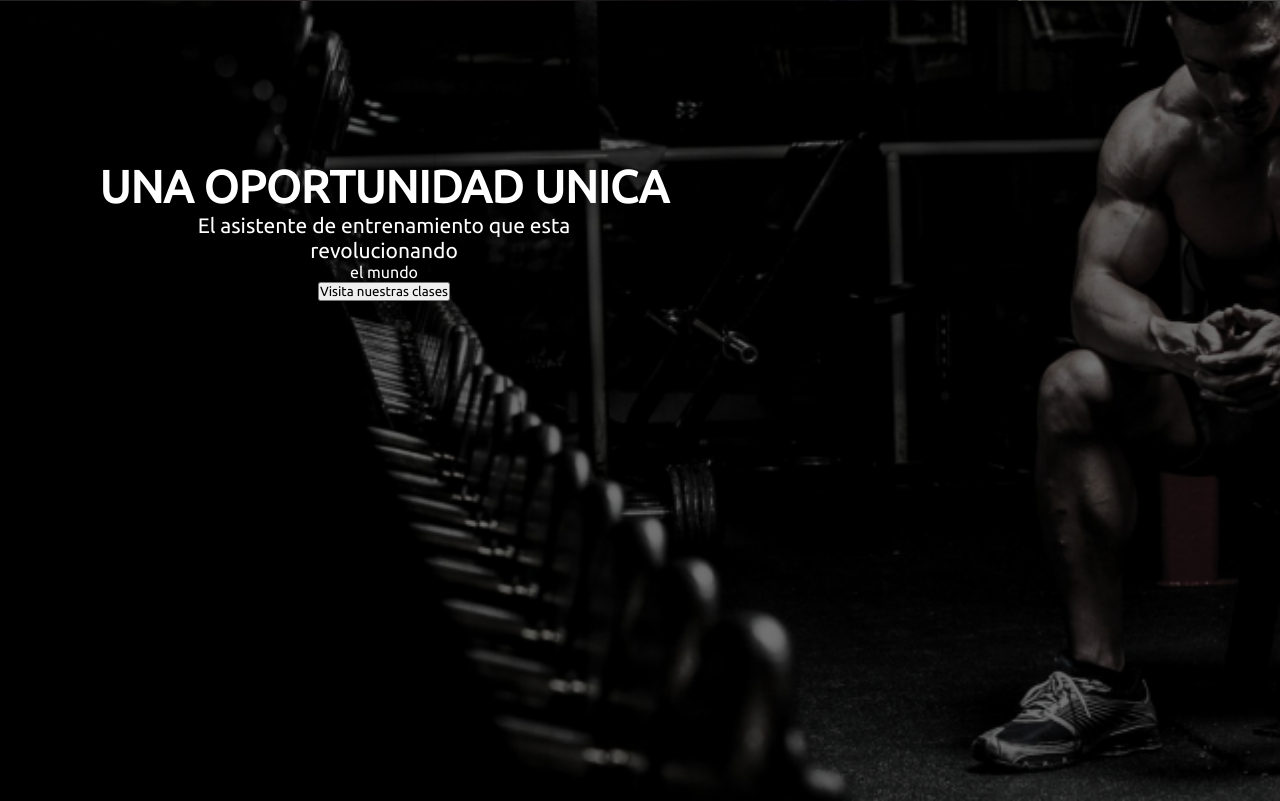
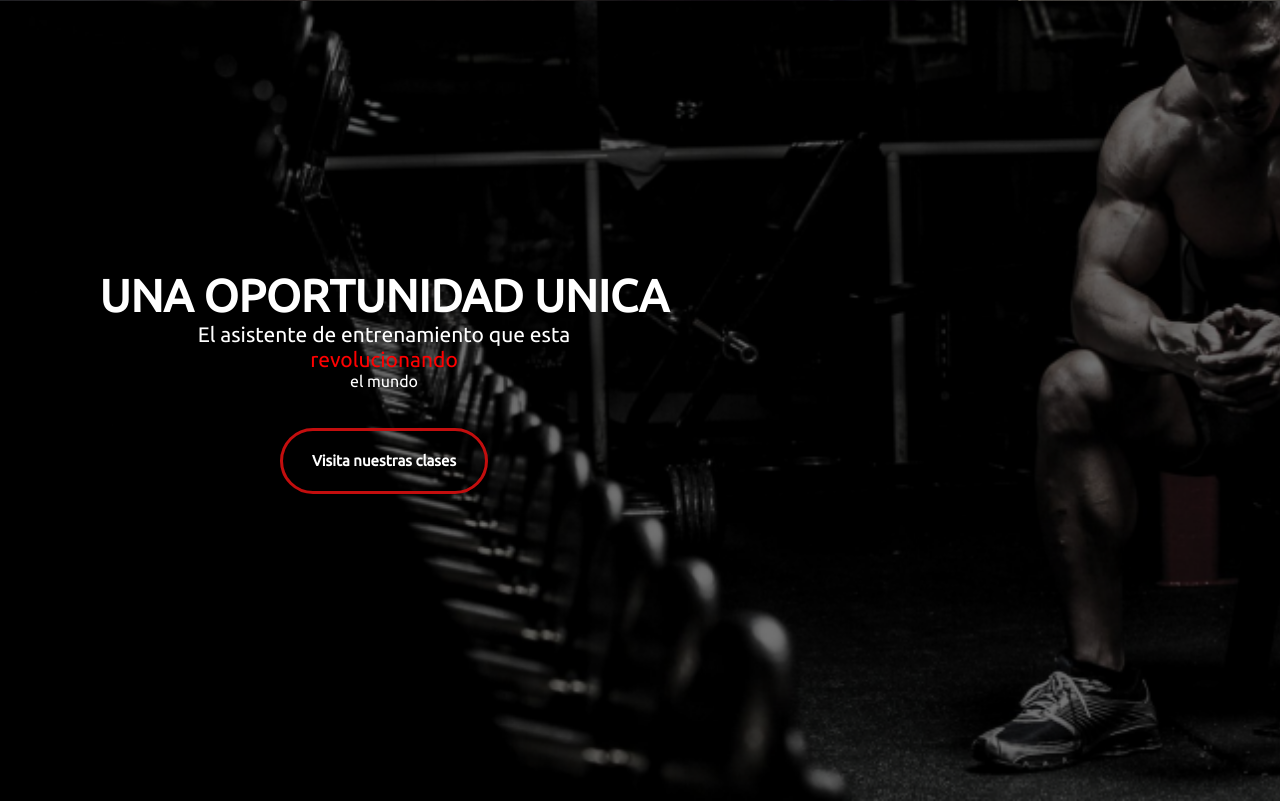
Before and after one commit to AtomRupture/proyecto_rupture, a PHP site: page / in a window 1280 px wide. Shown: the part 799-1600 px from the top of the page. Run offline with PHP 8.4, Linux system fonts and the light colour scheme; some libraries are stand-ins or nearby versions.

Commit message:
css para reordenar y aplicarlo al boton

```diff
--- a/css/style.css
+++ b/css/style.css
@@ -343,8 +343,15 @@ header{
     color: red;
 }
 .sec2-el h1{
-    margin-top: 10rem;
+    margin-top: 35%;
     font-size: 45px;
+}
+
+.text_red{
+
+    white-space: nowrap;
+    font-size: 21px;
+    color: red;
 }
 
 
@@ -353,6 +360,54 @@ header{
     float: right;
 
 }
+
+.vist-plns{
+    display: inline;
+    vertical-align: middle;
+    background-color: transparent;
+    border: 3px solid #C30E0E;
+    padding: 1rem;
+    border-radius: 3rem;
+    width: 13rem;
+    font-weight: 700;
+    line-height: 27.58px;
+    font-size: 20px;
+    font-style: normal;
+    color: white;
+    text-align: center;
+    font-size: 15px;
+    position: static;
+    transition: .50s;
+    margin-top: 5%;
+    cursor: pointer;
+
+  }
+  .vist-plns::after {
+    content: "";
+    position: static;
+    width: 95%;
+    height: 40%;
+    transition: 0.5s;
+    transform-origin: center;
+  }
+
+  .vist-plns::before {
+    content: "";
+    transform-origin: center;
+    position: static;
+    width: 95%;
+    height: 40%;
+    transition: 0.5s;
+  }
+
+  .vist-plns:hover::before, .vist-plns:hover::after {
+    transform: scale(0)
+  }
+
+  .vist-plns:hover {
+    box-shadow: inset 0px 0px 25px #C30E0E;
+  }
+
 
 
 /* -------------------------------------------------------------------------------------------- */
```
